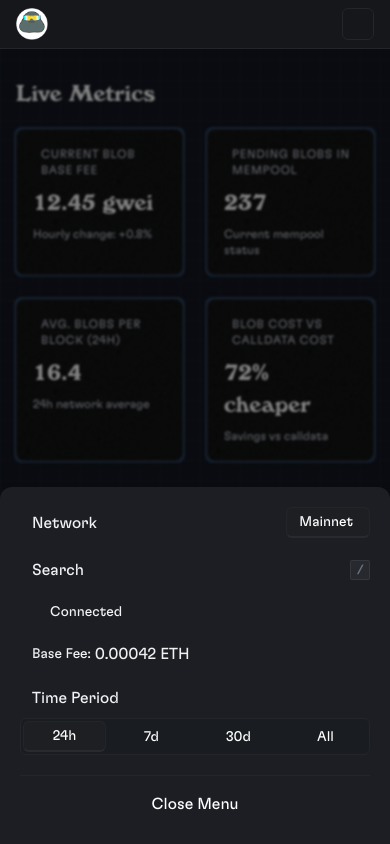
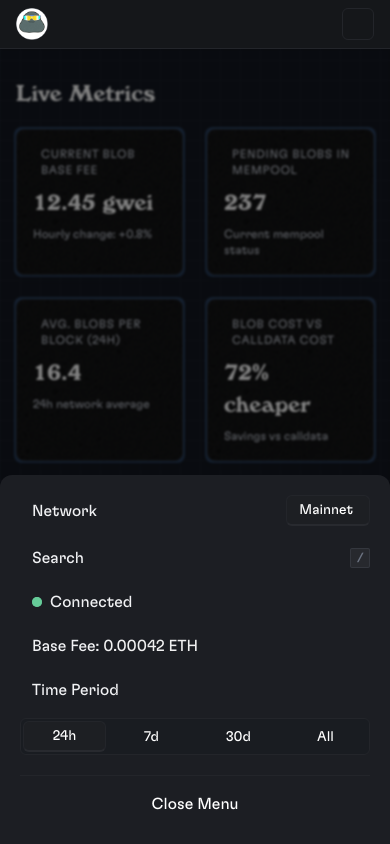
Before and after one commit to douvy/blob-flow, a Next.js app: page / in a window 390 px wide. Both pictures are taken after a click on the button "Toggle mobile menu". Shown: the top 844 px of the page. Built offline with nearby package versions, Linux system fonts and the light colour scheme.

Commit message:
Fix animated connection ping on mobile

```diff
--- a/src/components/Header.tsx
+++ b/src/components/Header.tsx
@@ -272,10 +272,10 @@ export default function Header() {
                 <i className="fa-regular fa-signal-stream text-blue" aria-hidden="true"></i>
                 <div className="flex items-center space-x-2">
                   <div className="relative">
-                    <div className={`h-2.5 w-2.5 rounded-full ${isConnected ? 'bg-green-500' : 'bg-red-500'}`}></div>
-                    <div className={`absolute inset-0 rounded-full ${isConnected ? 'bg-green-500' : 'bg-red-500'} opacity-75 animate-ping`}></div>
+                    <div className={`h-2.5 w-2.5 rounded-full ${isConnected ? 'bg-green' : 'bg-red'}`}></div>
+                    <div className={`absolute inset-0 rounded-full ${isConnected ? 'bg-green' : 'bg-red'} opacity-75 animate-ping`}></div>
                   </div>
-                  <span className="text-sm text-bodyText">{isConnected ? 'Connected' : 'Disconnected'}</span>
+                  <span className="text-base text-bodyText">{isConnected ? 'Connected' : 'Disconnected'}</span>
                 </div>
               </div>
 
@@ -283,14 +283,14 @@ export default function Header() {
               <div className="flex items-center gap-3">
                 <i className="fa-regular fa-arrow-trend-up text-blue" aria-hidden="true"></i>
                 <div className="flex items-center space-x-1">
-                  <span className="text-sm text-bodyText">Base Fee:</span>
-                  <span className="font-medium text-titleText">0.00042 ETH</span>
+                  <span className="text-base text-bodyText">Base Fee:</span>
+                  <span className="font-medium text-base text-titleText">0.00042 ETH</span>
                 </div>
               </div>
 
               {/* Time Period Selector */}
               <div>
-                <div className="flex items-center gap-3 mb-2">
+                <div className="flex items-center gap-3 mb-4">
                   <i className="fa-regular fa-timer text-blue" aria-hidden="true"></i>
                   <span className="text-bodyText">Time Period</span>
                 </div>
```
